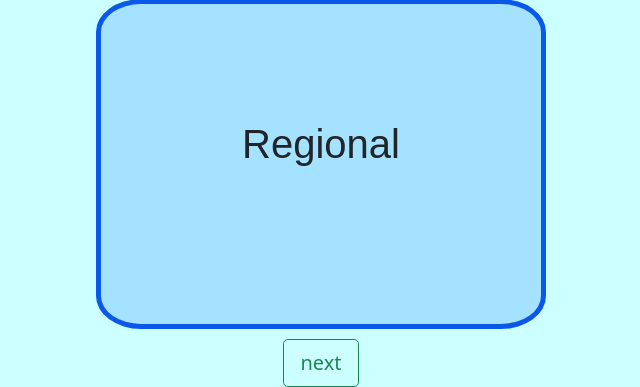
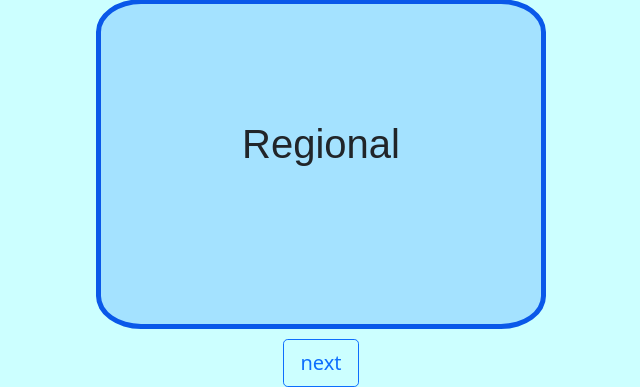
Before and after one commit to Shreyashmohadikar/Projects, a Flask app: page / in a window 1280 px wide. Shown: the part 476-863 px from the top of the page, without its empty margins (319-959 px from the left). Run offline with Flask 2, Linux system fonts and the light colour scheme.

Commit message:
Update index.html

```diff
--- a/Music Genre Recommendation/templates/index.html
+++ b/Music Genre Recommendation/templates/index.html
@@ -27,7 +27,7 @@
 				<div class="box">Regional</div>
 			</label>
 			<br>
-			<input type="submit" name="btn" value="next" class="btn btn-outline-success btn-lg">
+			<input type="submit" name="btn" value="next" class="btn btn-outline-primary btn-lg">
 
 		</form>
 	</div>
```
